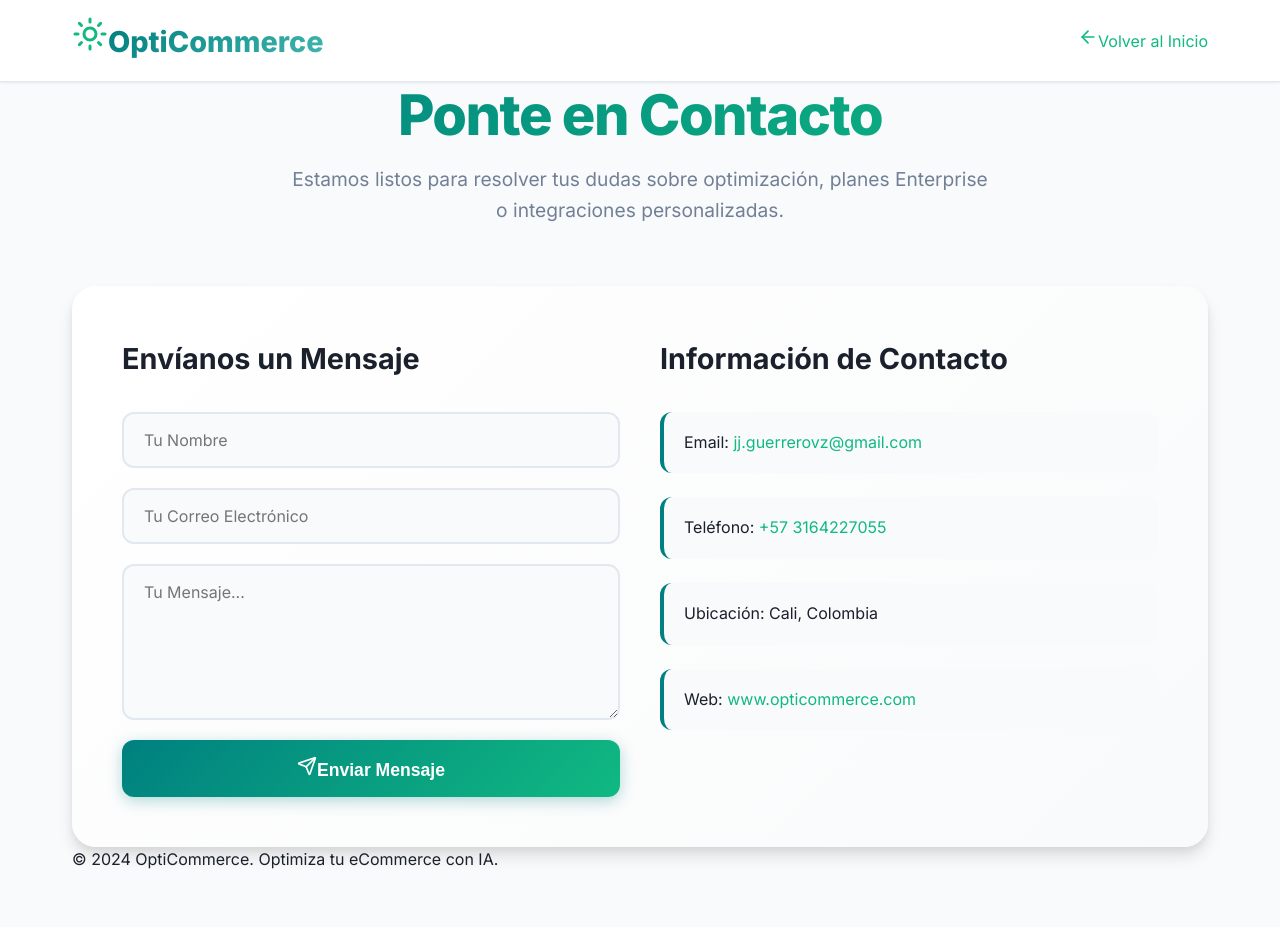
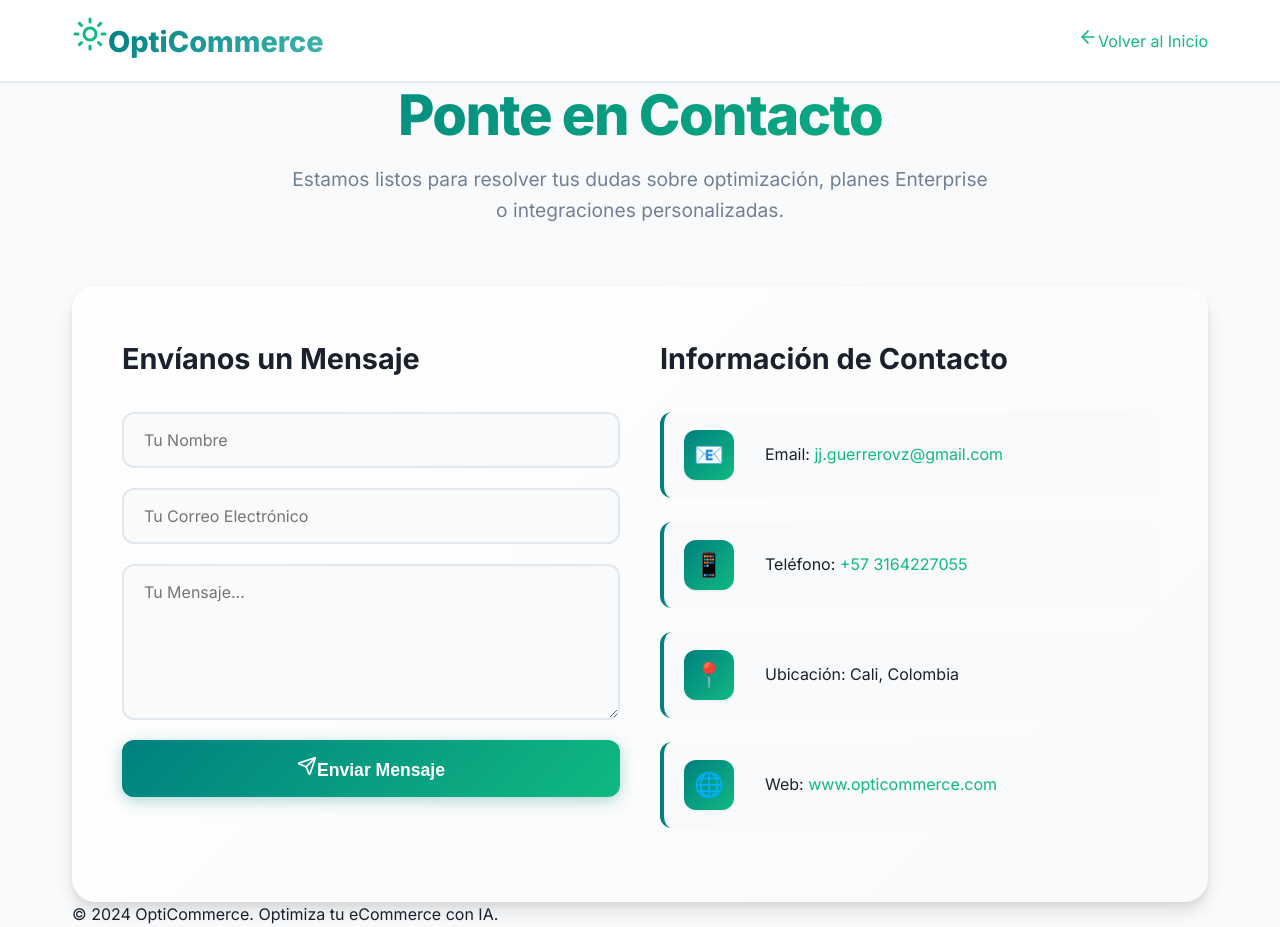
Before and after one commit to Juanjose-ctrl/optimizador-ecommerce, a Next.js app: page /contact in a window 1280 px wide. Before the commit the page ends 872 px from the top, so only its background shows below. Built offline with nearby package versions, Linux system fonts and the light colour scheme.

Commit message:
NUEVAS fUNCIONES 1.5

```diff
--- a/src/app/globals.css
+++ b/src/app/globals.css
@@ -2090,3 +2090,43 @@ nav {
         padding: 18px 20px;
     }
 }
+
+/* ========================================================================
+   23. CORRECCIÓN DE ÍCONOS FALTANTES (CONTACT PAGE)
+   ======================================================================== */
+
+/* Asegura la alineación vertical del ícono y el texto en Contacto */
+.contact-detail {
+    align-items: center;
+    /* Esta línea es crucial para que el ícono quede bien centrado verticalmente */
+}
+
+/* Crea el recuadro de color utilizando el emoji del data-icon */
+.contact-detail::before {
+    /* 1. Muestra el emoji que ya tienes en tu JSX */
+    content: attr(data-icon);
+
+    /* 2. Aplica el estilo de caja de color */
+    background: linear-gradient(135deg, var(--primary-color), var(--accent-color));
+    border-radius: var(--radius-medium);
+    width: 50px;
+    height: 50px;
+    display: flex;
+    justify-content: center;
+    align-items: center;
+    flex-shrink: 0;
+    box-shadow: var(--shadow-sm);
+    transition: transform 0.3s ease;
+
+    /* 3. Estilo del contenido (el emoji) */
+    font-size: 24px; /* Tamaño del emoji */
+    line-height: 1;
+    color: white; /* El emoji/texto debe ser blanco dentro del recuadro */
+    margin-right: 15px; /* Espacio entre el ícono y el texto de contacto */
+}
+
+/* Efecto hover */
+.contact-detail:hover::before {
+    transform: rotate(-5deg) scale(1.05);
+    box-shadow: var(--shadow-md);
+}
```
